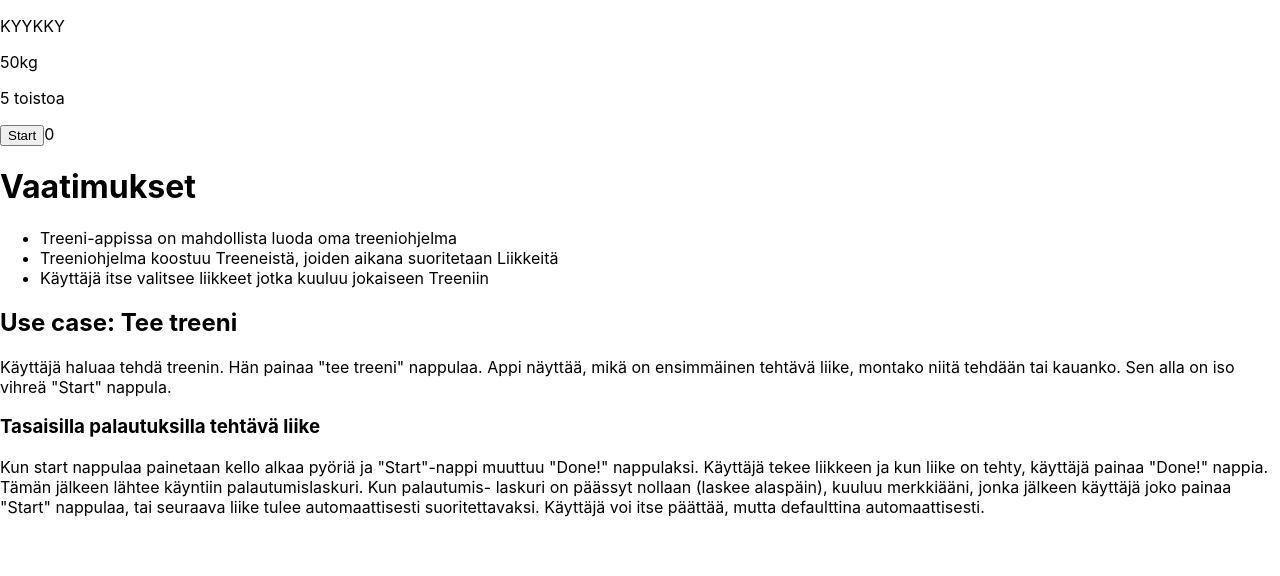
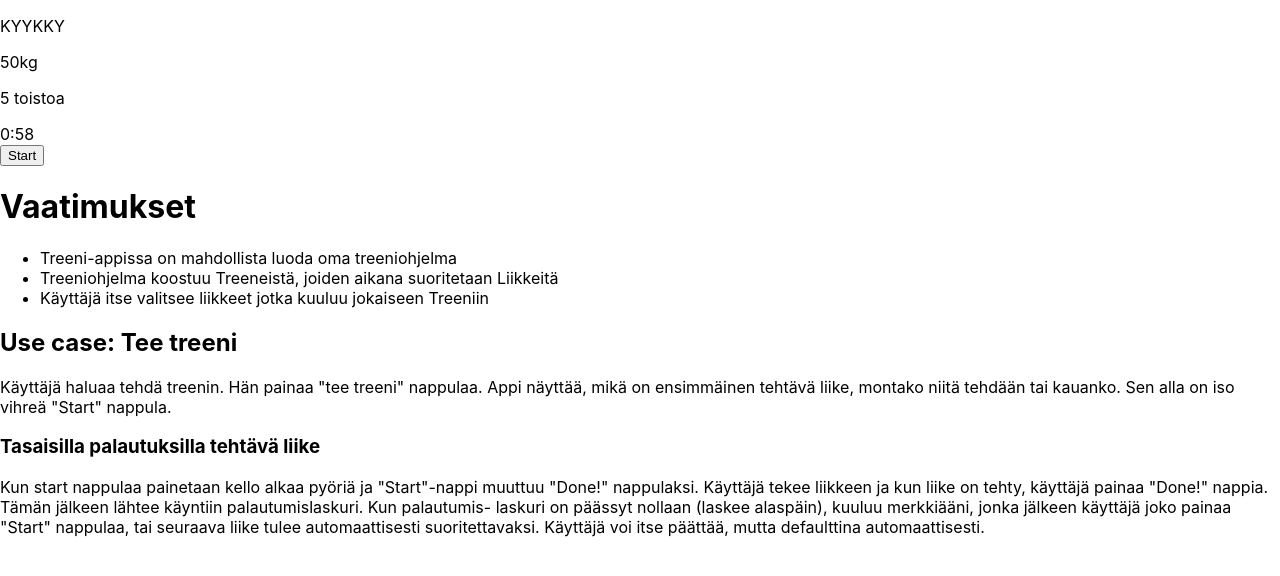
Before and after one commit to PuuperttiRuma/treeni-app, a React (Create React App) app: page / in a window 1280 px wide. Shown: the top 576 px of the page. Built offline with nearby package versions, Linux system fonts and the light colour scheme.

Commit message:
Kello laskee minuutteja ja sekuntteja

```diff
--- a/src/components/Timer.js
+++ b/src/components/Timer.js
@@ -1,7 +1,8 @@
 import React, { useState, useEffect } from "react";
 
 const Timer = () => {
-  const [seconds, setSeconds] = useState(0);
+  const [minutes, setMinutes] = useState(0);
+  const [seconds, setSeconds] = useState(58);
   const [isActive, setIsActive] = useState(false);
 
   const toggle = () => {
@@ -12,7 +13,12 @@ const Timer = () => {
     let interval = null;
     if (isActive) {
       interval = setInterval(() => {
-        setSeconds((seconds) => seconds + 1);
+        if (seconds < 59){
+          setSeconds((seconds) => seconds + 1);
+        } else {
+          setSeconds(0)
+          setMinutes((minutes) => minutes + 1);
+        }
       }, 1000);
     } else if (!isActive && seconds !== 0) {
       clearInterval(interval);
@@ -22,8 +28,8 @@ const Timer = () => {
 
   return (
     <div>
+      <div>{minutes}:{seconds.toLocaleString('en-US', {minimumIntegerDigits: 2, useGrouping: false})}</div>
       <button onClick={toggle}>{isActive ? "Pause" : "Start"}</button>
-      {seconds}
     </div>
   );
 };
```
